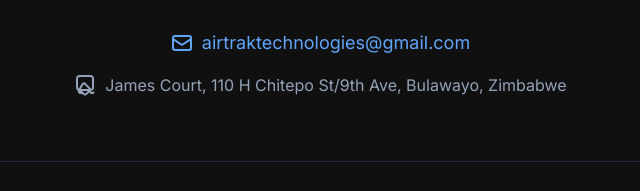
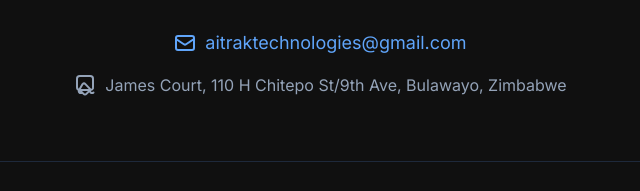
Before and after one commit to SamanthaKachuta/aitrak-site, a plain HTML site: page index.html in a window 1280 px wide. Shown: the part 1736-1927 px from the top of the page, 320-960 px from the left. Drawn offline with nearby package versions, Linux system fonts and the light colour scheme.

Commit message:
email correction

```diff
--- a/index.html
+++ b/index.html
@@ -228,7 +228,7 @@
                     <svg class="h-6 w-6 mr-2" fill="none" viewBox="0 0 24 24" stroke="currentColor" stroke-width="2">
                         <path stroke-linecap="round" stroke-linejoin="round" d="M3 8l7.89 5.26a2 2 0 002.22 0L21 8M5 19h14a2 2 0 002-2V7a2 2 0 00-2-2H5a2 2 0 00-2 2v10a2 2 0 002 2z" />
                     </svg>
-                    airtraktechnologies@gmail.com
+                    aitraktechnologies@gmail.com
                 </a>
                 <p class="text-slate-400 flex items-center justify-center">
                     <svg class="h-6 w-6 mr-2" fill="none" viewBox="0 0 24 24" stroke="currentColor" stroke-width="2">
```
